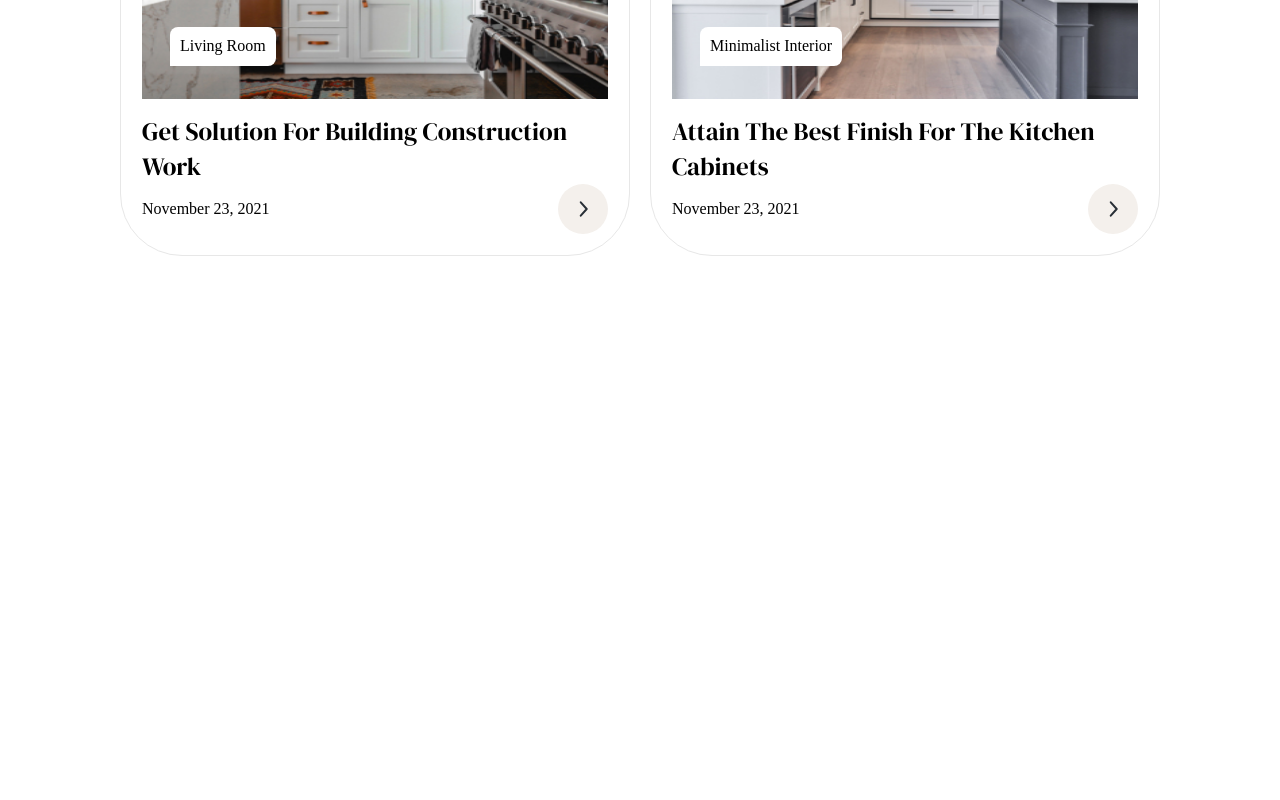
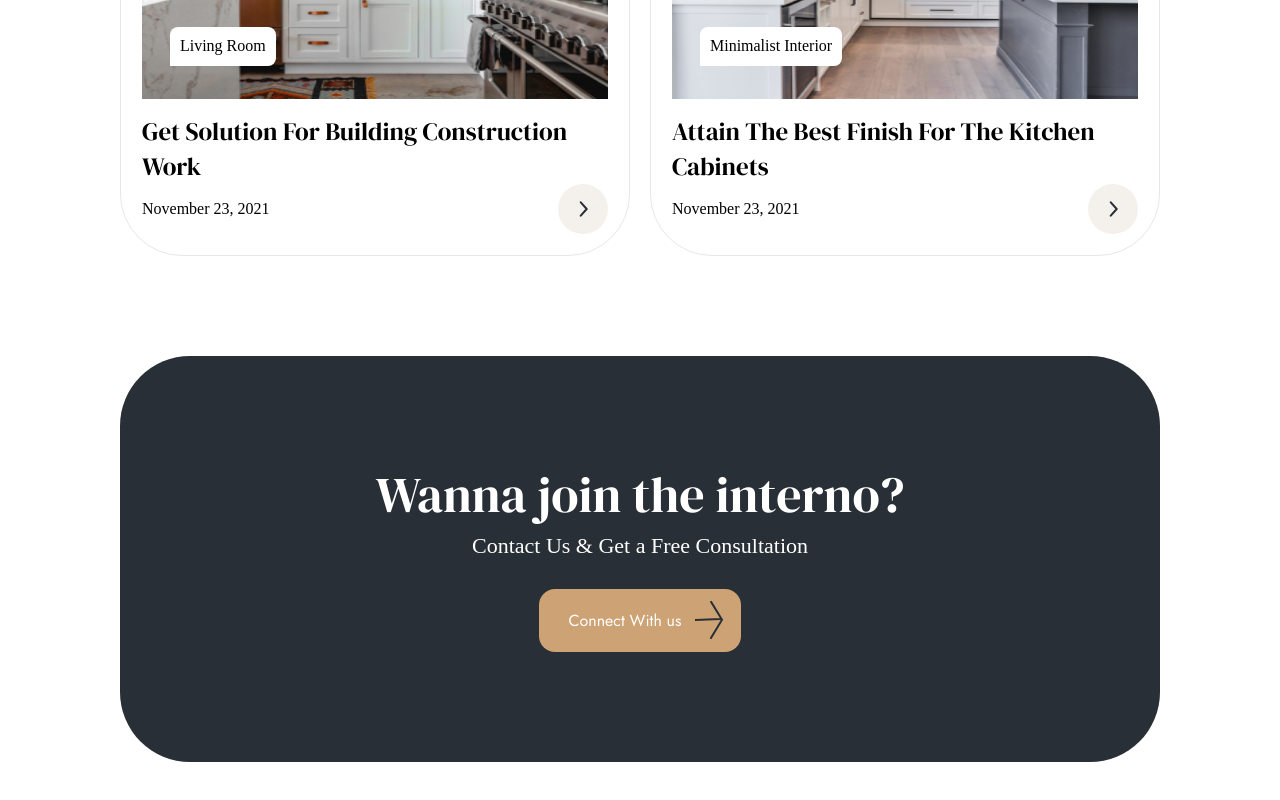
Before and after one commit to b-s-x/interior-landing, a React (Vite) app: page / in a window 1280 px wide. Shown: the part 6992-7792 px from the top of the page. Before the commit the page ends 7348 px from the top, so only its background shows below. Built offline with nearby package versions, Linux system fonts and the light colour scheme; a web font is replaced by a local one.

Commit message:
src/pages/Home/index.tsx: add screen

```diff
--- a/src/pages/Home/index.tsx
+++ b/src/pages/Home/index.tsx
@@ -6,6 +6,7 @@ import { ScreenBrand } from "./components/ScreenBrand";
 import { ScreenRecentProject } from "./components/ScreenRecentProject";
 import { ScreenAchievements } from "./components/ScreenAchievements";
 import { ScreenRecentBlogs } from "./components/ScreenRecentBlogs";
+import { ScreenJoin } from "./components/ScreenJoin";
 import styles from './Home.module.scss';
 
 export const Home = () => {
@@ -19,6 +20,7 @@ export const Home = () => {
       <ScreenRecentProject />
       <ScreenAchievements />
       <ScreenRecentBlogs />
+      <ScreenJoin />
     </>
   )
 };
```
